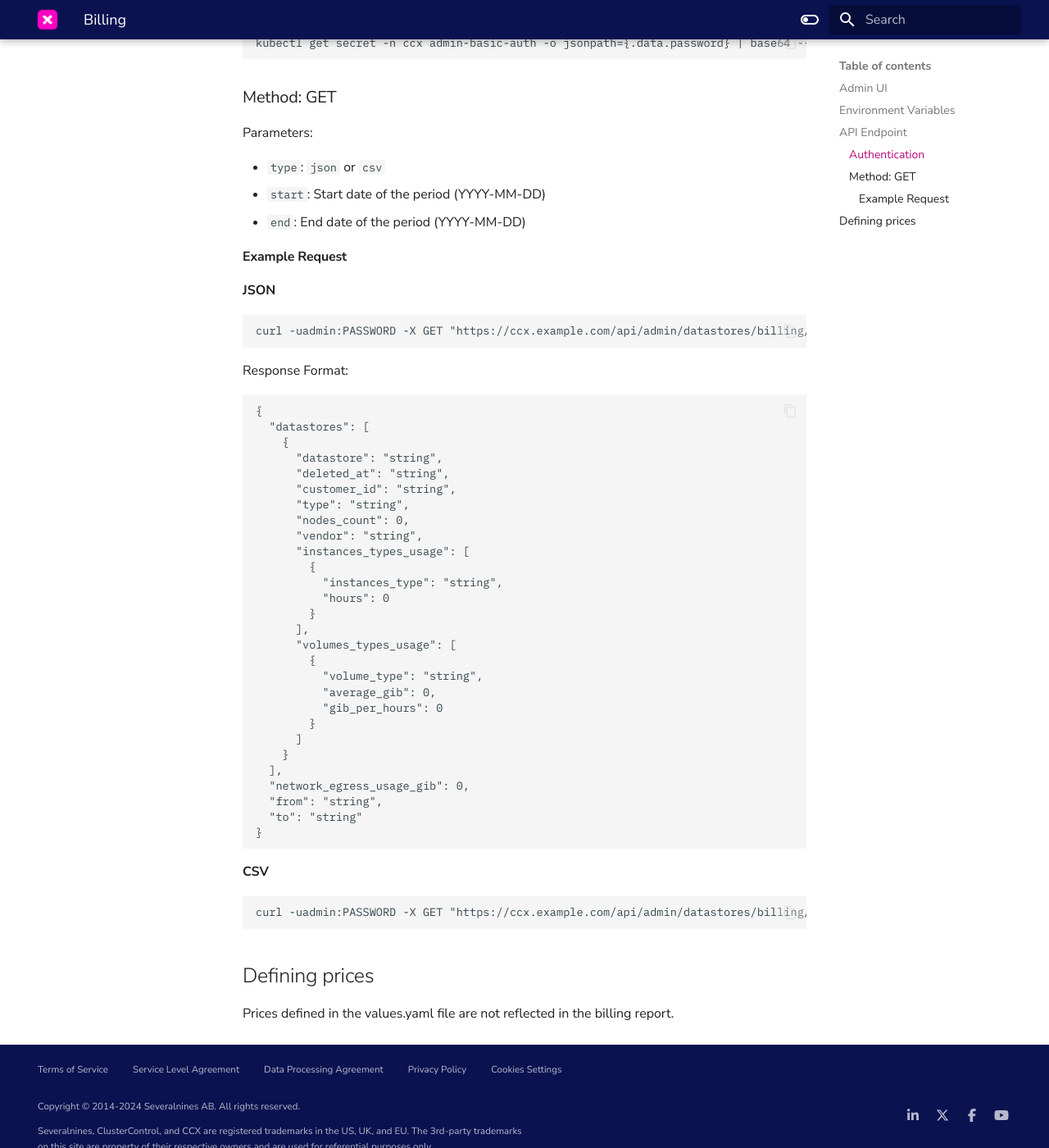
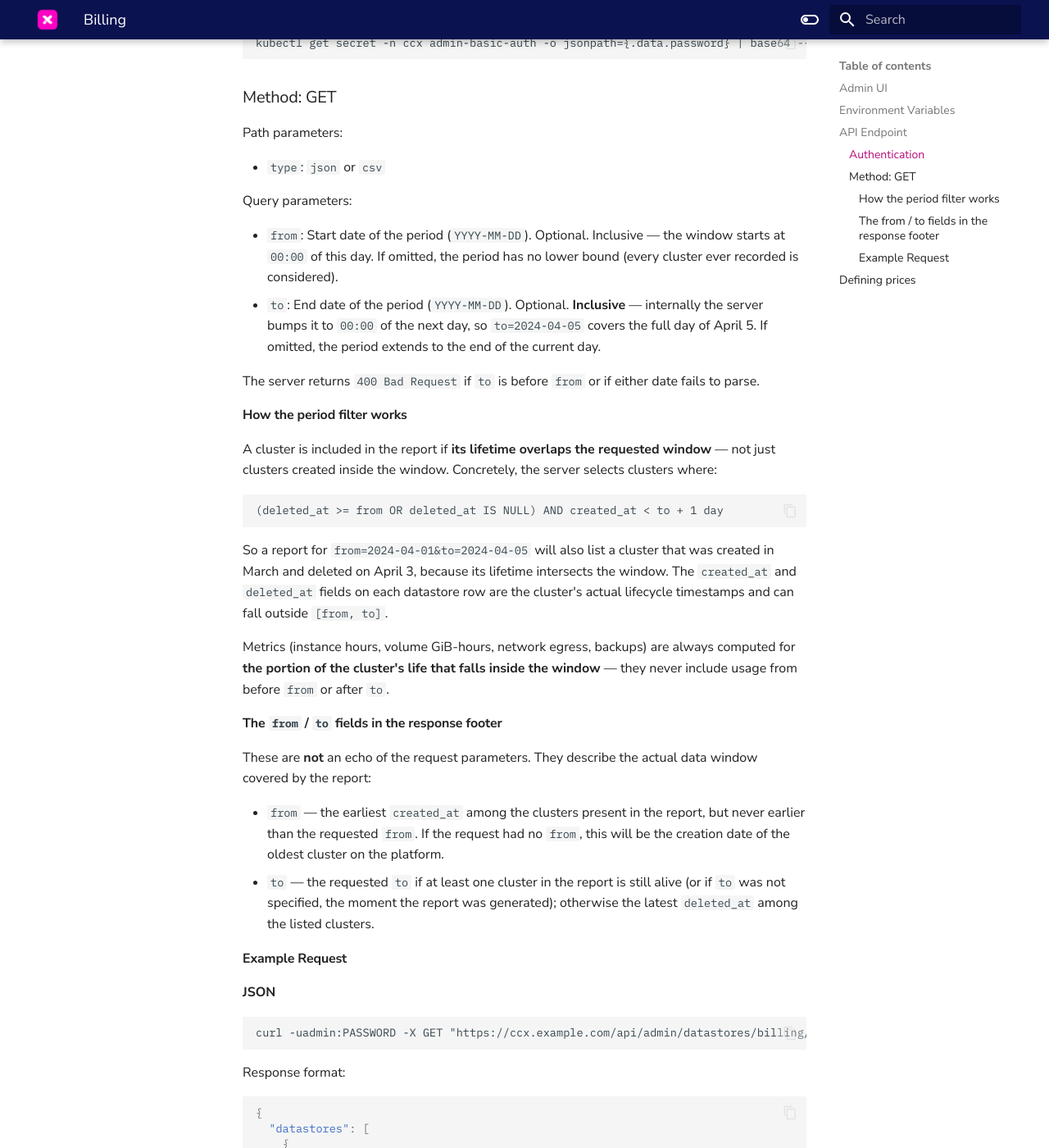
Before and after one commit to severalnines/ccx-docs, an MkDocs documentation site: the page built from docs/admin/Other/Billing.md, in a window 1280 px wide and 1400 px high, scrolled down 1773 px. Shown: the whole window at 82% size. Built offline with MkDocs 1.6.1 and Material for MkDocs 9.7.7, drawn with Linux system fonts in a browser that asks for light colours; comment, search, counter and statistics services are not loaded; some of the changed text lies outside the part shown.

Commit message:
Update Billing API documentation with detailed period filter and response format explanations (#65)

````diff
--- a/docs/admin/Other/Billing.md
+++ b/docs/admin/Other/Billing.md
@@ -33,28 +33,53 @@ kubectl get secret -n ccx admin-basic-auth -o jsonpath={.data.password} | base64
 
 ### Method: GET
 
-Parameters:
+Path parameters:
 
 - `type`: `json` or `csv`
-- `start`: Start date of the period (YYYY-MM-DD)
-- `end`: End date of the period (YYYY-MM-DD)
 
+Query parameters:
+
+- `from`: Start date of the period (`YYYY-MM-DD`). Optional. Inclusive — the window starts at `00:00` of this day. If omitted, the period has no lower bound (every cluster ever recorded is considered).
+- `to`: End date of the period (`YYYY-MM-DD`). Optional. **Inclusive** — internally the server bumps it to `00:00` of the next day, so `to=2024-04-05` covers the full day of April 5. If omitted, the period extends to the end of the current day.
+
+The server returns `400 Bad Request` if `to` is before `from` or if either date fails to parse.
+
+#### How the period filter works
+
+A cluster is included in the report if **its lifetime overlaps the requested window** — not just clusters created inside the window. Concretely, the server selects clusters where:
+
+```
+(deleted_at >= from OR deleted_at IS NULL) AND created_at < to + 1 day
+```
+
+So a report for `from=2024-04-01&to=2024-04-05` will also list a cluster that was created in March and deleted on April 3, because its lifetime intersects the window. The `created_at` and `deleted_at` fields on each datastore row are the cluster's actual lifecycle timestamps and can fall outside `[from, to]`.
+
+Metrics (instance hours, volume GiB-hours, network egress, backups) are always computed for **the portion of the cluster's life that falls inside the window** — they never include usage from before `from` or after `to`.
+
+#### The `from` / `to` fields in the response footer
+
+These are **not** an echo of the request parameters. They describe the actual data window covered by the report:
+
+- `from` — the earliest `created_at` among the clusters present in the report, but never earlier than the requested `from`. If the request had no `from`, this will be the creation date of the oldest cluster on the platform.
+- `to` — the requested `to` if at least one cluster in the report is still alive (or if `to` was not specified, the moment the report was generated); otherwise the latest `deleted_at` among the listed clusters.
 
 #### Example Request
 
 **JSON**
 
 ```
-curl -uadmin:PASSWORD -X GET "https://ccx.example.com/api/admin/datastores/billing/usage/json?start=2024-04-05&end=2024-04-05"
+curl -uadmin:PASSWORD -X GET "https://ccx.example.com/api/admin/datastores/billing/usage/json?from=2024-04-01&to=2024-04-05"
 ```
 
-Response Format:
-```
+Response format:
+
+```json
 {
   "datastores": [
     {
       "datastore": "string",
-      "deleted_at": "string",
+      "created_at": "2024-04-01T10:00:00Z",
+      "deleted_at": null,
       "customer_id": "string",
       "type": "string",
       "nodes_count": 0,
@@ -68,23 +93,41 @@ Response Format:
       "volumes_types_usage": [
         {
           "volume_type": "string",
-          "average_gib": 0,
-          "gib_per_hours": 0
+          "iops": 0,
+          "iops_per_hour": 0,
+          "gib_per_hours": 0,
+          "average_gib": 0
         }
-      ]
+      ],
+      "network_egress_usage_gib": 0,
+      "backups": {
+        "taken": 0,
+        "taken_size_gib": 0,
+        "removed": 0,
+        "removed_size_gib": 0
+      }
     }
   ],
-  "network_egress_usage_gib": 0,
-  "from": "string",
-  "to": "string"
+  "from": "2024-04-01T00:00:00Z",
+  "to": "2024-04-06T00:00:00Z"
 }
 ```
+
+Notes on the per-datastore fields:
+
+- `created_at` / `deleted_at` — actual cluster lifecycle. `deleted_at` is `null` for clusters still alive at the end of the window.
+- `instances_types_usage[].hours` — instance-hours within the window, aggregated per instance type.
+- `volumes_types_usage[]` — per `(volume type, IOPS)` pair within the window. `gib_per_hours` is the GiB·hour integral; `average_gib` is the time-weighted average size; `iops_per_hour` is IOPS·hours.
+- `network_egress_usage_gib` — egress (GiB) recorded for this cluster within the window.
+- `backups` — number and total GiB of backups taken / removed within the window.
 
 **CSV**
 
 ```
-curl -uadmin:PASSWORD -X GET "https://ccx.example.com/api/admin/datastores/billing/usage/csv?start=2024-04-05&end=2024-04-05"
+curl -uadmin:PASSWORD -X GET "https://ccx.example.com/api/admin/datastores/billing/usage/csv?from=2024-04-01&to=2024-04-05"
 ```
+
+The CSV variant has the same data with one row per datastore; the response filename includes the resolved `from_to` range.
 
 
 ## Defining prices
````
